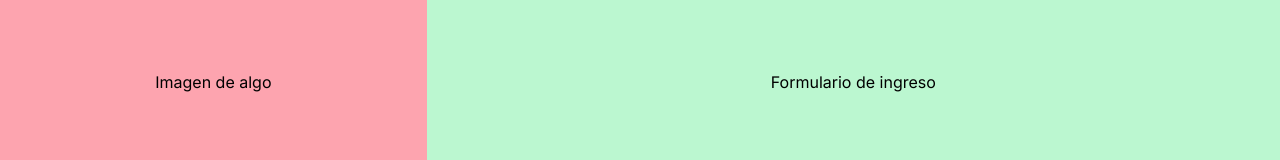
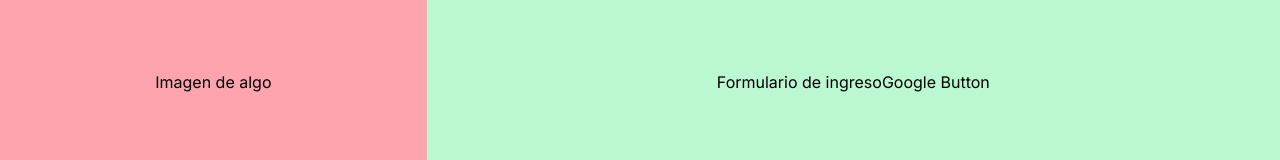
Before and after one commit to PabloMur/pointcitos, a Next.js app: page /login in a window 1280 px wide. Shown: the part 374-534 px from the top of the page. Built offline with nearby package versions, Linux system fonts and the light colour scheme.

Commit message:
avances de api

```diff
--- /dev/null
+++ b/src/app/api/conection/route.ts
@@ -0,0 +1,7 @@
+import { NextRequest, NextResponse } from "next/server";
+import { firestore } from "@/lib/FirebaseConn";
+
+export function GET() {
+  console.log(firestore);
+  return NextResponse.json("Connected");
+}
--- /dev/null
+++ b/src/app/api/point/route.ts
@@ -0,0 +1,20 @@
+//aca tiene que estar todos los endpoints encargados del CRUD de los points
+console.log("hola");
+
+import { NextRequest, NextResponse } from "next/server";
+
+export function GET(NextRequest: NextRequest) {
+  return NextResponse.json("aca va a venir la informacion de un point");
+}
+
+export function POST() {
+  return NextResponse.json("aca se va a crear un point");
+}
+
+export function PATCH() {
+  return NextResponse.json("aca se va a actualizar o editar un point");
+}
+
+export function DELETE() {
+  return NextResponse.json("aca se va a eliminar un point");
+}
--- a/src/app/login/page.tsx
+++ b/src/app/login/page.tsx
@@ -1,3 +1,5 @@
+import { GoogleButton } from "@/components/ui/GoogleButton";
+
 const LoginPage = () => {
   return (
     <div className="h-[90vh] bg-green-200 flex justify-center items-center">
@@ -6,6 +8,7 @@
       </div>
       <div className="w-2/3 flex justify-center items-center text-black">
         Formulario de ingreso
+        <GoogleButton></GoogleButton>
       </div>
     </div>
   );
--- /dev/null
+++ b/src/components/ui/GoogleButton.tsx
@@ -0,0 +1,5 @@
+const GoogleButton = () => {
+  return <button>Google Button</button>;
+};
+
+export { GoogleButton };
```
